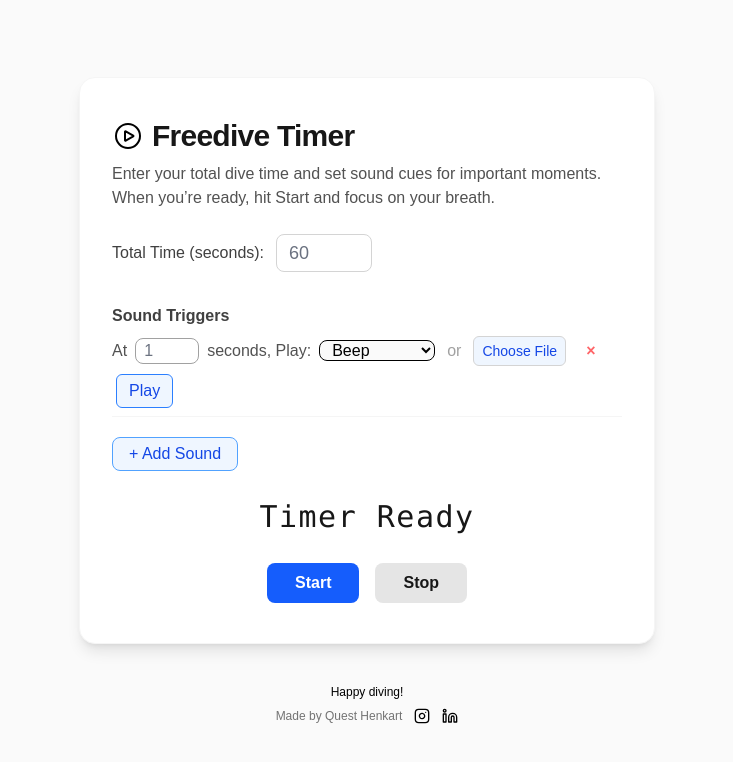
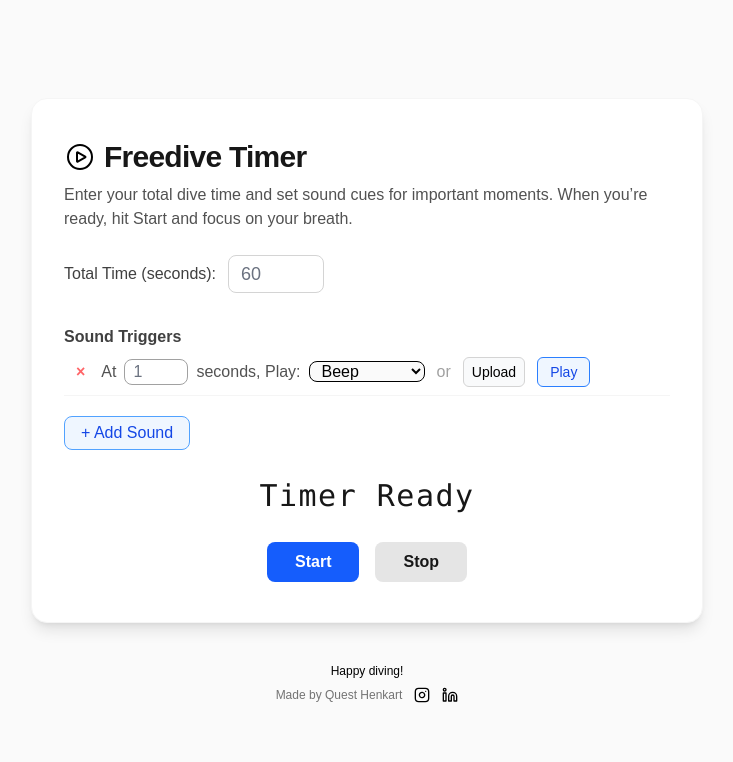
Before and after one commit to qhenkart/freedive-timer, a Next.js app: page / in a window 1280 px wide. Both pictures are taken after typing "Sample" into the empty fields and a click on the button "+ Add Sound". Shown: the top 762 px of the page, without its empty margins (273-1006 px from the left). Built offline with nearby package versions, Linux system fonts and the light colour scheme.

Commit message:
improevements

```diff
--- a/src/app/page.tsx
+++ b/src/app/page.tsx
@@ -178,7 +178,7 @@ export default function TimerSoundApp() {
 
   return (
     <div className="min-h-screen bg-neutral-50 flex flex-col items-center justify-center p-0">
-      <div className="w-full max-w-xl mx-auto bg-white rounded-2xl shadow-lg px-8 py-10 border border-neutral-100">
+      <div className="w-full md:max-w-2xl mx-auto bg-white rounded-2xl shadow-lg px-8 py-10 border border-neutral-100">
         <Header />
         <p className="text-neutral-600 mb-6">
           Enter your total dive time and set sound cues for important moments.
@@ -326,7 +326,16 @@ function SoundRow({
 }: SoundRowProps) {
   const isDefault = sound.secondInput === "";
   return (
-    <div className="flex flex-wrap items-center gap-2 mb-2 border-b border-neutral-100 pb-2">
+    <div className="flex flex-wrap sm:flex-nowrap items-center gap-2 mb-2 border-b border-neutral-100 pb-2">
+      <button
+        className="ml-1 text-red-400 font-bold px-2 rounded hover:bg-red-100 transition"
+        disabled={running}
+        onClick={() => onRemove(index)}
+        type="button"
+      >
+        &times;
+      </button>
+
       <label className="text-neutral-600">At</label>
       <input
         type="text"
@@ -354,6 +363,7 @@ function SoundRow({
           </option>
         ))}
       </select>
+
       <span className="text-neutral-400 mx-1">or</span>
       <input
         key={sound.customFile ? sound.customFile.name : "new"}
@@ -364,17 +374,20 @@ function SoundRow({
         onChange={(e) => onUpload(e, index)}
         className="hidden"
       />
-      {!sound.customFile ? (
+
+      {!sound.customFile && (
         <label
           htmlFor={`custom-file-${index}`}
           aria-label="upload custom sound"
-          className="cursor-pointer text-center text-sm px-2 py-1 bg-blue-50 border border-neutral-300 rounded-md text-blue-700 hover:bg-blue-100"
+          className="cursor-pointer text-center text-sm px-2 py-1 bg-gray-50 border border-neutral-300 rounded-md text-black hover:bg-blue-100"
         >
-          Choose File
+          Upload
         </label>
-      ) : (
+      )}
+
+      {sound.customFile && (
         <div className="flex items-center w-full sm:w-auto group">
-          <span className="px-2 py-1 text-sm border border-neutral-300 rounded-md bg-neutral-50 mr-1 text-gray-500 whitespace-nowrap">
+          <span className="px-2 py-1 text-sm border border-neutral-300 rounded-md bg-neutral-50 mr-1 text-gray-500 whitespace-nowrap truncate max-w-[500px] sm:max-w-[120px]">
             {sound.customFile.name}
           </span>
           <button
@@ -388,14 +401,7 @@ function SoundRow({
           </button>
         </div>
       )}
-      <button
-        className="ml-1 text-red-400 font-bold px-2 rounded hover:bg-red-100 transition"
-        disabled={running}
-        onClick={() => onRemove(index)}
-        type="button"
-      >
-        &times;
-      </button>
+
       {(sound.src || sound.customURL) && (
         <button
           type="button"
@@ -404,7 +410,7 @@ function SoundRow({
             a.play();
           }}
           disabled={running}
-          className="ml-1 px-3 py-1 rounded-md border border-blue-500 text-blue-700 bg-blue-50 hover:bg-blue-100 transition"
+          className="ml-1 px-3 py-1 rounded-md border text-sm border-blue-500 text-blue-700 bg-blue-50 hover:bg-blue-100 transition"
         >
           Play
         </button>
```
Also changed, not shown: 1 other file (tests, documents, lock files or other folders).
